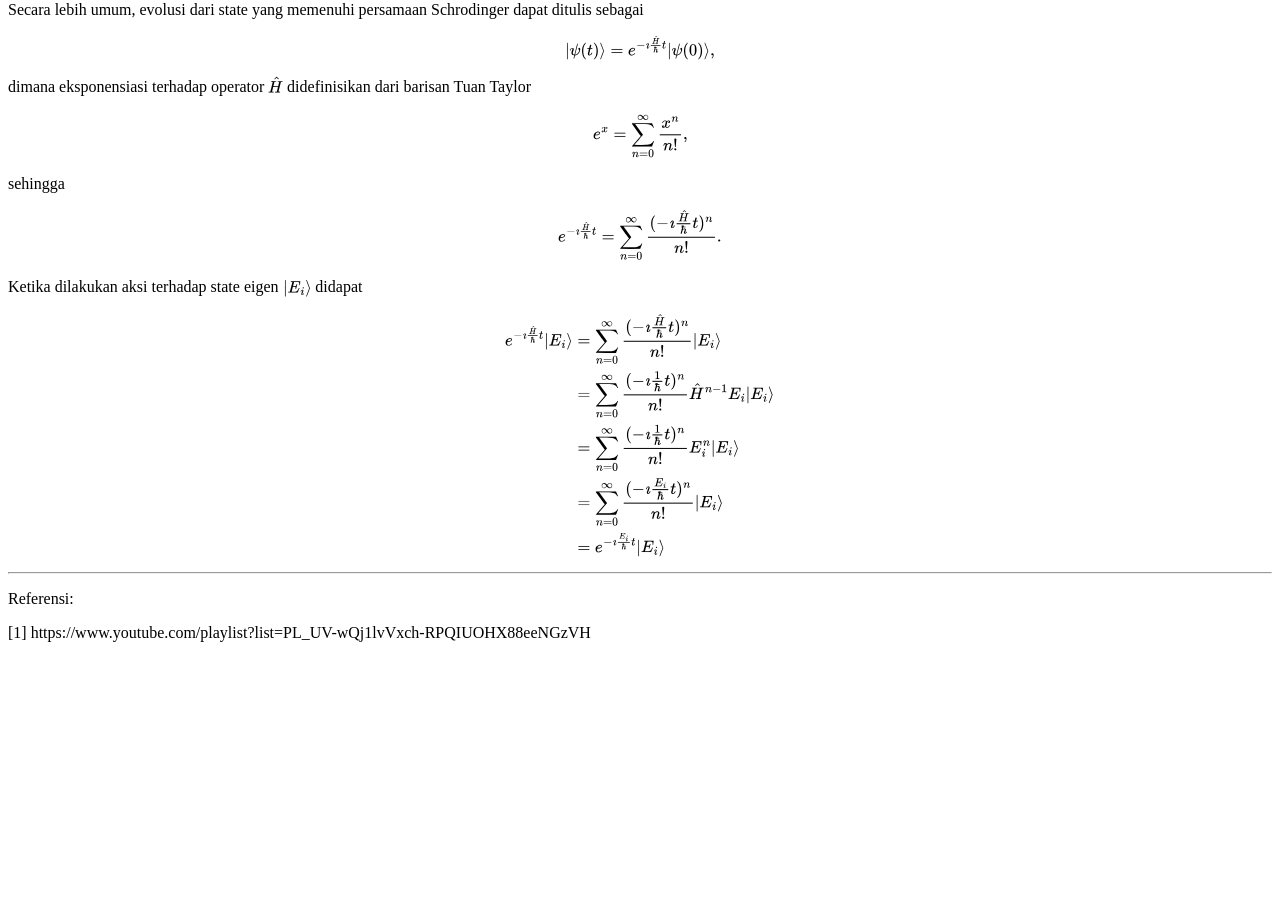
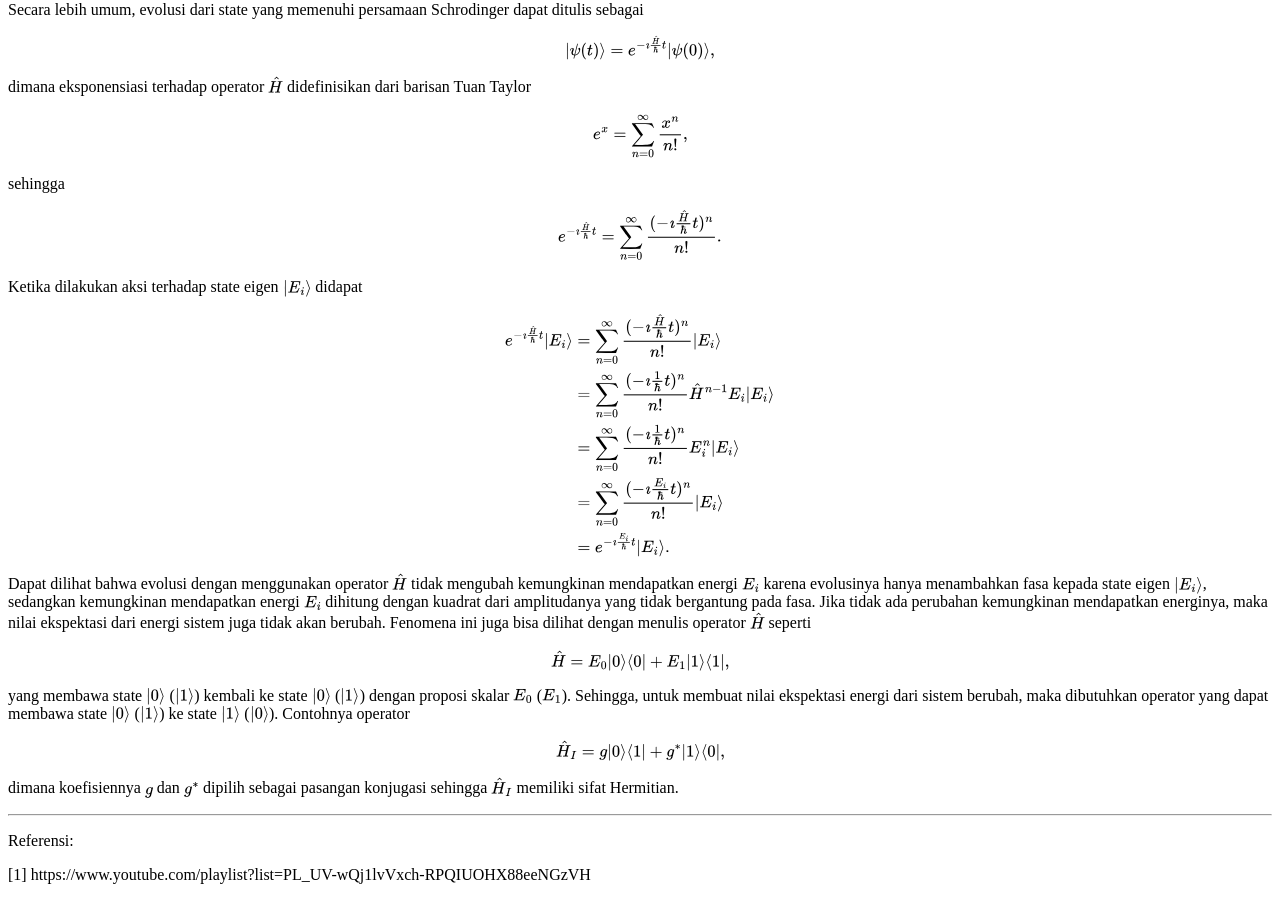
Before and after one commit to dangausuluah/dangausuluah.github.io, a Jekyll site: the page built from _posts/2025-08-26-SDT.md, in a window 1280 px wide and 900 px high, scrolled down 2449 px. Built offline with Jekyll 4.4.1, drawn with Linux system fonts in a browser that asks for light colours; nearby versions of some CDN libraries; our own code applies the rules of GitHub Pages for plain Markdown files; a script that is not in the unit is left out; comment, search, counter and statistics services are not loaded; before the commit the page ends 3107 px from its top, so only the background shows below that.

Commit message:
Update 2025-08-26-SDT.md

```diff
--- a/_posts/2025-08-26-SDT.md
+++ b/_posts/2025-08-26-SDT.md
@@ -171,9 +171,23 @@ e^{- \imath \frac{\hat{H}}{\hbar} t} \ket{E_i} &= \sum_{n=0}^\infty \frac{(- \im
 &= \sum_{n=0}^\infty \frac{(- \imath \frac{1}{\hbar} t)^n}{n!} \hat{H}^{n-1} E_i \ket{E_i} \\
 &= \sum_{n=0}^\infty \frac{(- \imath \frac{1}{\hbar} t)^n}{n!} E_i^n \ket{E_i} \\
 &= \sum_{n=0}^\infty \frac{(- \imath \frac{E_i}{\hbar} t)^n}{n!} \ket{E_i} \\
-&= e^{- \imath \frac{E_i}{\hbar} t} \ket{E_i}
+&= e^{- \imath \frac{E_i}{\hbar} t} \ket{E_i}.
 \end{align*}
 $$
+
+Dapat dilihat bahwa evolusi dengan menggunakan operator $\hat{H}$ tidak mengubah kemungkinan mendapatkan energi $E_i$ karena evolusinya hanya menambahkan fasa kepada state eigen $\ket{E_i}$, sedangkan kemungkinan mendapatkan energi $E_i$ dihitung dengan kuadrat dari amplitudanya yang tidak bergantung pada fasa. Jika tidak ada perubahan kemungkinan mendapatkan energinya, maka nilai ekspektasi dari energi sistem juga tidak akan berubah. Fenomena ini juga bisa dilihat dengan menulis operator $\hat{H}$ seperti
+
+$$
+\hat{H} = E_0 \ket{0}\bra{0} + E_1 \ket{1}\bra{1},
+$$
+
+yang membawa state $\ket{0}$ ($\ket{1}$) kembali ke state $\ket{0}$ ($\ket{1}$) dengan proposi skalar $E_0$ ($E_1$). Sehingga, untuk membuat nilai ekspektasi energi dari sistem berubah, maka dibutuhkan operator yang dapat membawa state $\ket{0}$ ($\ket{1}$) ke state $\ket{1}$ ($\ket{0}$). Contohnya operator
+
+$$
+\hat{H}_I = g \ket{0}\bra{1} + g^* \ket{1}\bra{0},
+$$
+
+dimana koefisiennya $g$ dan $g^*$ dipilih sebagai pasangan konjugasi sehingga $\hat{H}_I$ memiliki sifat Hermitian.
 
 ___
 Referensi:
```
